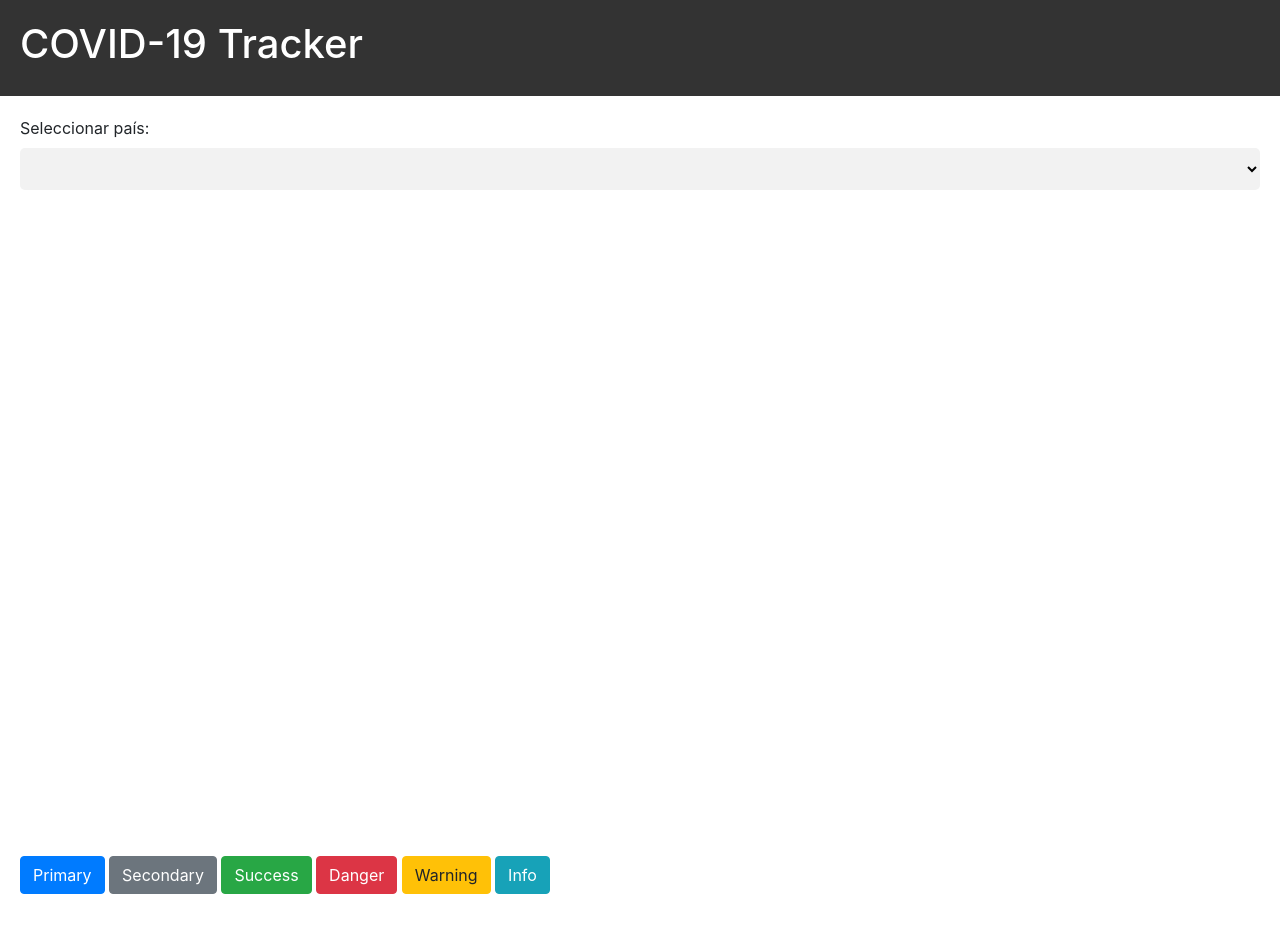
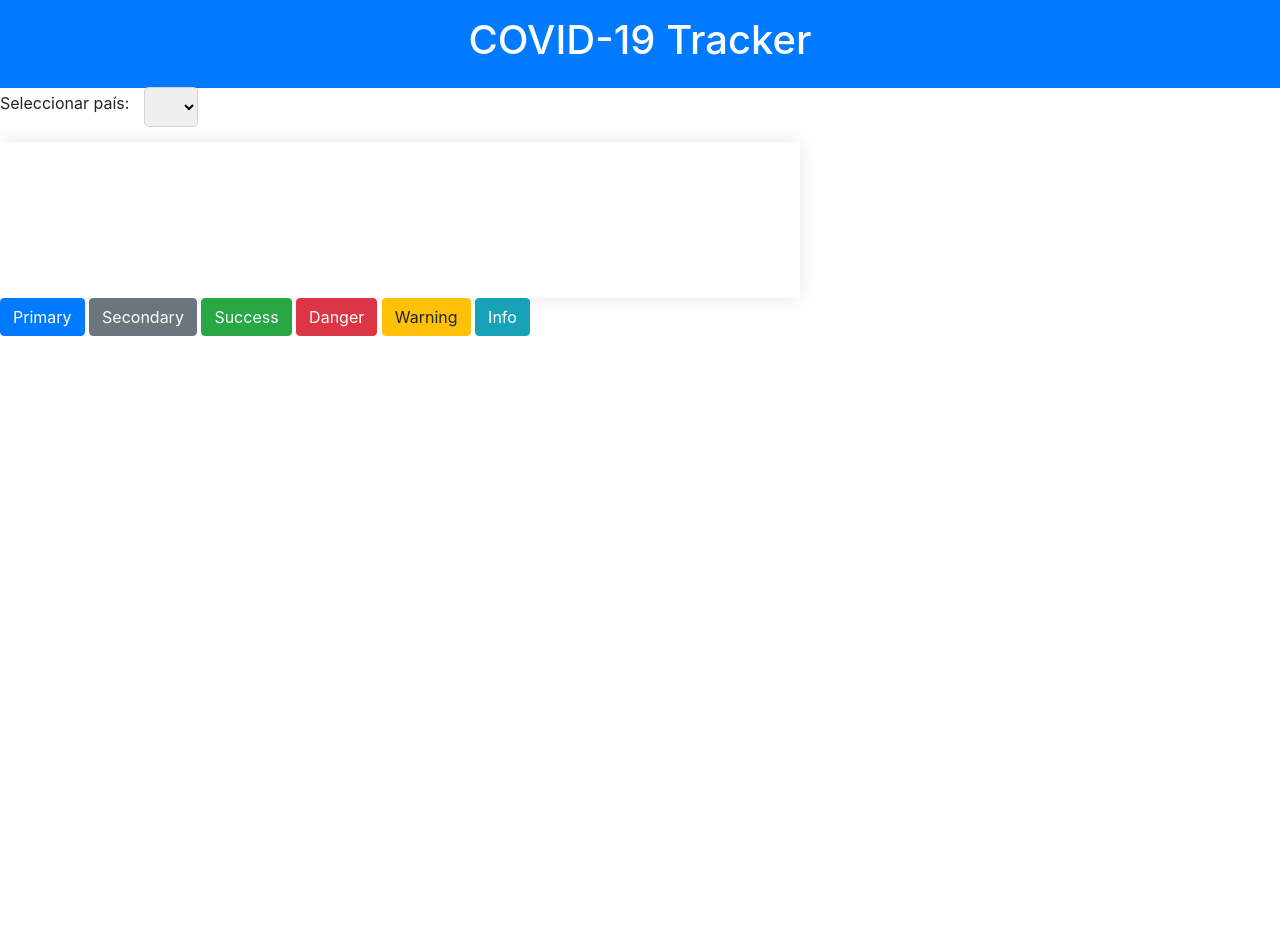
Before and after one commit to HannMen/dashboard-app, a plain HTML site: page index.html in a window 1280 px wide. Shown: the top 932 px of the page. After the commit the page ends 800 px from the top, so only its background shows below. Drawn offline with nearby package versions, Linux system fonts and the light colour scheme.

Commit message:
corrección css

```diff
--- a/style.css
+++ b/style.css
@@ -1,49 +1,71 @@
-/* Estilos para el encabezado */
-header {
-    background-color: #333;
+* {
+    box-sizing: border-box;
+    margin: 0;
+    padding: 0;
+  }
+
+  body {
+    font-family: sans-serif;
+    font-size: 16px;
+    line-height: 1.5;
+    background-color: #f5f5f5;
+  }
+
+  header {
+    background-color: #007bff;
     color: #fff;
-    padding: 20px;
+    padding: 1rem;
   }
 
   h1 {
-    margin: 0;
+    font-size: 2.5rem;
+    text-align: center;
   }
 
-  /* Estilos para el selector de país */
+  main {
+    padding: 2rem;
+    display: flex;
+    flex-direction: column;
+    align-items: center;
+  }
+
   .search-container {
-    margin: 20px;
+    display: flex;
+    align-items: center;
+    margin-bottom: 1rem;
   }
 
   label {
-    display: block;
-    margin-bottom: 10px;
+    margin-right: 1rem;
   }
 
   select {
-    display: block;
-    width: 100%;
-    padding: 10px;
-    font-size: 16px;
-    border-radius: 5px;
+    font-size: 1rem;
+    padding: 0.5rem 1rem;
+    border-radius: 0.25rem;
     border: none;
-    background-color: #f2f2f2;
+    box-shadow: 0 0 0 1px #ced4da;
   }
 
-  /* Estilos para el contenedor del gráfico */
   .chart-container {
-    margin: 20px;
+    width: 100%;
+    max-width: 800px;
+    background-color: #fff;
+    box-shadow: 0 0 1rem rgba(0, 0, 0, 0.1);
   }
 
-  canvas {
-    width: 100%;
-    height: auto;
+  footer {
+    background-color: #343a40;
+    color: #f5f5f5;
+    padding: 1rem;
+    text-align: center;
   }
 
-  /* Estilos para los botones */
-  .button-container {
-    margin: 20px;
+  a {
+    color: #f5f5f5;
+    text-decoration: none;
   }
 
-  button {
-    margin-right: 10px;
+  a:hover {
+    text-decoration: underline;
   }
```
